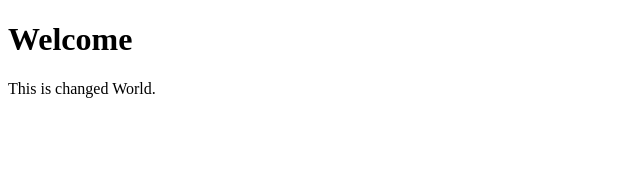
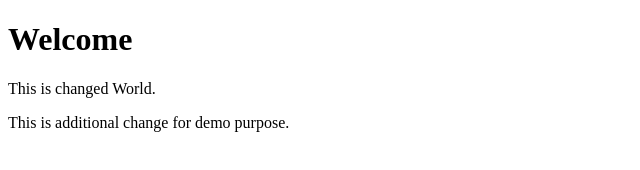
Before and after one commit to RIMSHAN-F/GitAssignment, a plain HTML site: page index.html in a window 1280 px wide. Shown: the whole page, without its empty margins (0-640 px from the left). Drawn offline with Linux system fonts and the light colour scheme.

Commit message:
Added a paragraph element

```diff
--- a/index.html
+++ b/index.html
@@ -6,5 +6,6 @@
 <body>
     <h1>Welcome</h1>
     <p>This is changed World.</p>
+    <p>This is additional change for demo purpose.</p>
 </body>
 </html>
```
